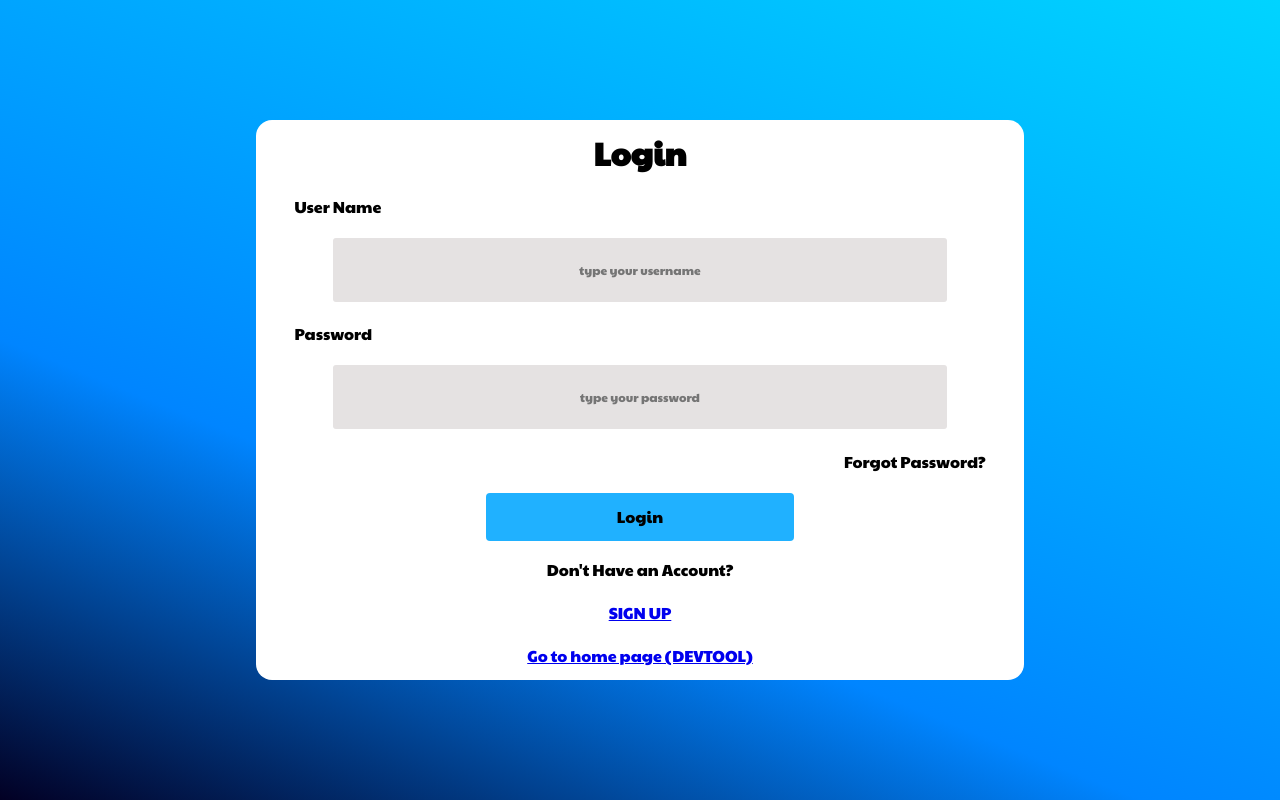
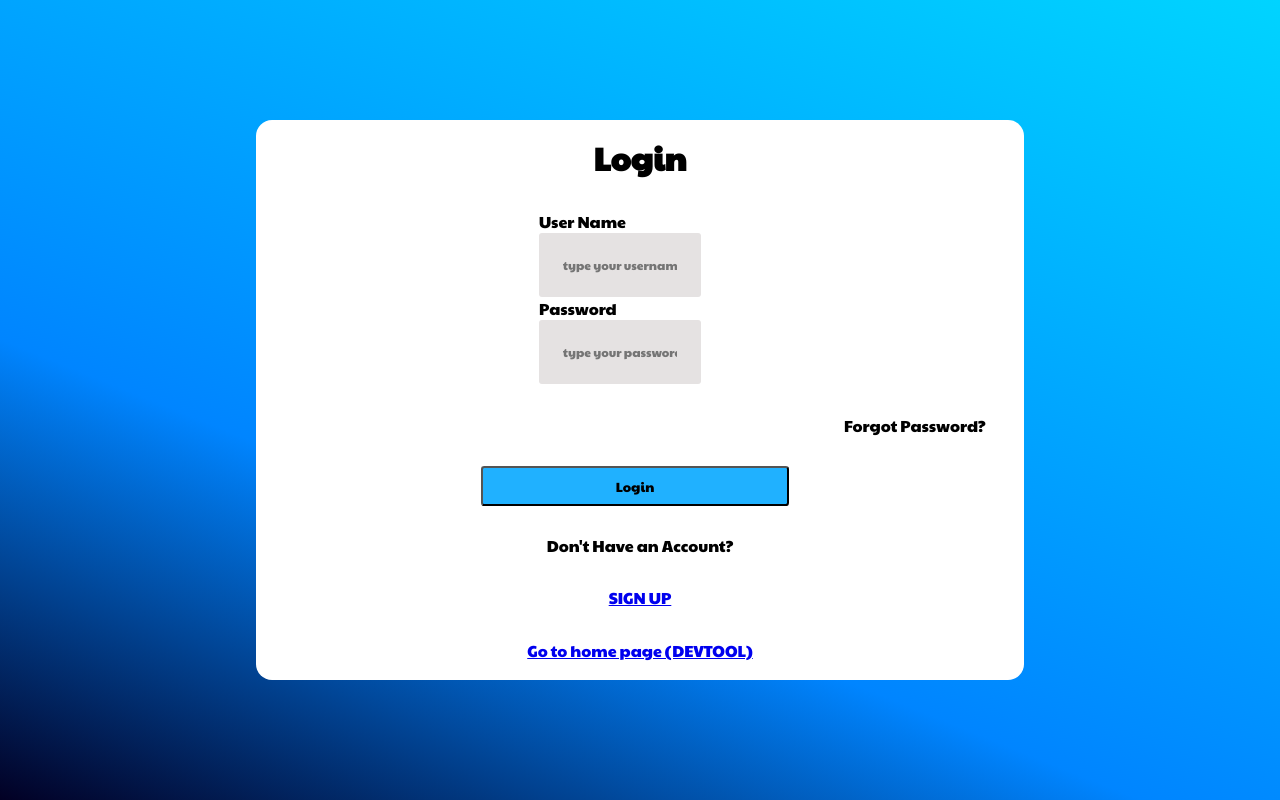
Before and after one commit to joeduman/Coin-Calendar, a React (Create React App) app: page / in a window 1280 px wide. Built offline with nearby package versions, Linux system fonts and the light colour scheme.

Commit message:
added additional packages + began backend setup for the login page

```diff
--- a/src/index.js
+++ b/src/index.js
@@ -1,4 +1,4 @@
-import React from 'react';
+import React, { useState, useEffect } from "react";
 import ReactDOM from 'react-dom/client';
 import './index.css';
 import App from './App';
--- a/src/pages/login.js
+++ b/src/pages/login.js
@@ -1,26 +1,53 @@
-import {BrowserRouter, Routes, Route} from 'react-router-dom';
 import HomePage from "./home";
 import { CgProfile } from "react-icons/cg";
 import { FaRegUser } from "react-icons/fa";
 import { RiLockPasswordLine } from "react-icons/ri";
+import React, { useState, useEffect } from "react";
+import {BrowserRouter, Routes, Route, Link} from 'react-router-dom';
 import './css/login.css'
 
 
 export default function LoginPage() {
+    const [values, setValues] = useState ({
+        username: '',
+        password: ''
+    })
+
+    const [errors, setErrors] = useState({})
+
+    const handleInput = (event) => {
+        setValues(prev => ({...prev, [event.target.name]: [event.target.value]}));
+    }
+
+    const handleSubmit = (event) => {
+        event.preventDefault();
+        setErrors(validation(values));
+
+    }
+
+    function validation(values){
+
+    }
 
     return (
         <div className = "page">
         <div className="cover">
             <h1>Login</h1>
+            <form className="loginTitle" action="" onSubmit={handleSubmit}>
             <p className="logintitle">User Name</p>
-            <input className = "logininput" type="logintext" placeholder="type your username"/>
+            <input className = "logininput" type="logintext" placeholder="type your username"
+            onChange={handleInput} name="username"/>
             <p className="logintitle">Password</p>
-            <input className = "logininput" type="password" placeholder="type your password" />
+            <input className = "logininput" type="password" placeholder="type your password"
+            onChange={handleInput} name="password"/>
+            </form>
             <p className="pwtext">Forgot Password?</p>
-            <div className="login-btn">Login</div>
+
+            <button type='submit' className="login-btn">Login</button>
+
             <p className="logintext">Don't Have an Account?</p>
-            <a href="signup" className="logintext">SIGN UP</a>
-            <a href="home" className="logintext">Go to home page (DEVTOOL)</a>
+            <Link to="/signup" className="logintext">SIGN UP</Link>
+            <Link to="/home" className="logintext">Go to home page (DEVTOOL)</Link>
         </div>
         </div>
     );
```
Also changed, not shown: package.json (+6 -1 lines), server.js (added), 1 other file (tests, documents, lock files or other folders).
